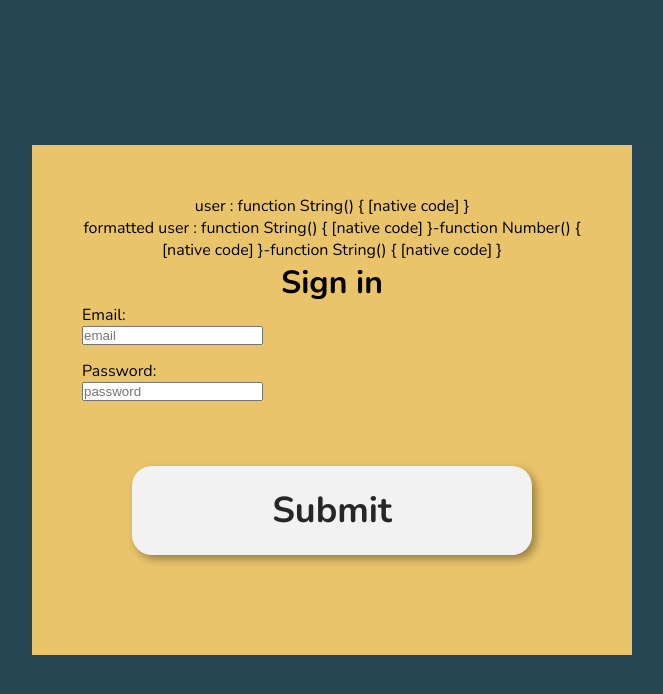
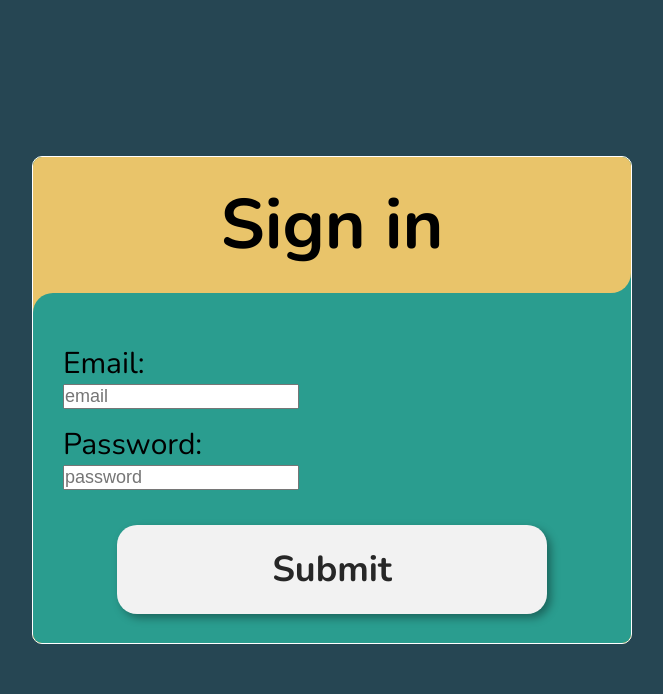
Before and after one commit to dridritwo/auxent-adrien-groupomania-front, a Vue app: page /login in a window 1280 px wide. Shown: the top 694 px of the page, without its empty margins (308-971 px from the left). Built offline with nearby package versions, Linux system fonts and the light colour scheme.

Commit message:
login view vizual

```diff
--- /dev/null
+++ b/src/components/buttons/ButtonLogOut.vue
@@ -0,0 +1,33 @@
+<script setup>
+import { useRouter, useRoute } from 'vue-router'
+const route = useRoute()
+const router = useRouter()
+
+function go() {
+  //store.commit("SET_USER", {});
+  router.push("/")
+}
+
+
+</script>
+
+<template>
+  <button @click="go">log out</button>
+</template>
+
+<style lang="scss" scoped>
+button {
+  color: $dark;
+  background-color: $light-grey;
+  width: 80%;
+  filter: drop-shadow(4px 4px 4px rgba(0, 0, 0, 0.35));
+  border-radius: 20px;
+  border: none;
+  margin: 10%;
+  padding: 20px;
+
+  font-family: "Nunito", Helvetica, Arial, sans-serif;
+  font-weight: 700;
+  font-size: 36px;
+}
+</style>
--- a/src/views/Home.vue
+++ b/src/views/Home.vue
@@ -4,6 +4,7 @@ import IconAboveFont1 from '@/assets/IconAboveFont1.vue';
 import { useStore } from 'vuex'
 import { ref } from 'vue'
 import { onMounted, computed } from 'vue'
+import ButtonLogOut from '../components/buttons/ButtonLogOut.vue';
 
 const store = useStore()
 const user = computed(() => store.state.user)
@@ -11,11 +12,8 @@ const formatedUser = computed(() => store.getters.formattedUser)
 
 onMounted(() => {
       console.log('Component is mounted!')
+      console.log("user : ", user)
     })
-
-    function click() {
-
-    }
 </script>
 
 <template>
@@ -24,7 +22,9 @@ onMounted(() => {
  name {{ user.username }}
  name {{ formatedUser }}
 
-    <button @click="click">home</button>
+
+
+    <ButtonLogOut />
     </div>
   </div>
 </template>
--- a/src/views/HomeNotLogged.vue
+++ b/src/views/HomeNotLogged.vue
@@ -7,6 +7,7 @@ const store = useStore()
 
 onMounted(()=>{
   console.log("jihihj", store.user)
+  // should check fortoken in local storage
 })
 </script>
 
--- a/src/views/Login.vue
+++ b/src/views/Login.vue
@@ -1,47 +1,62 @@
 <script setup>
-import { ref } from 'vue'
-import { useStore } from 'vuex'
-import { computed } from 'vue'
-import {logUser} from '@/services/UserService'
-import { useRouter, useRoute } from 'vue-router'
-const route = useRoute()
-const router = useRouter()
-const store = useStore()
+import { ref } from "vue";
+import { useStore } from "vuex";
+import { computed } from "vue";
+import { logUser } from "@/services/UserService";
+import { useRouter, useRoute } from "vue-router";
+const route = useRoute();
+const router = useRouter();
+const store = useStore();
 
-const user = computed(() => store.state.user)
-const formatedUser = computed(() => store.getters.formattedUser)
+const user = computed(() => store.state.user);
+const formatedUser = computed(() => store.getters.formattedUser);
 
 const formData = ref({
   email: "",
-  password: ""
-})
+  password: "",
+});
 
 async function submit() {
   let response = await logUser(formData.value);
-  console.log("response : ", response)
-  store.commit('SET_USER', response)
-  router.push('/home')
+  console.log("response : ", response);
+  store.commit("SET_USER", response);
+  router.push("/home");
 }
-
 </script>
-
 
 <template>
   <div id="home">
     <div class="home-container">
-      <div class="username" v-if="store.state.user">
-        user : {{user.username}}
+      <div class="header-back">
+        <div class="header">
+          <h1>Sign in</h1>
         </div>
-      formatted user : {{formatedUser}}
-      <h1>Sign in</h1>
+      </div>
+      <div class="form-back">
         <form id="login-form" @submit.prevent="submit">
+        <div class="inputs">
+
           <label for="email">Email:</label>
-        <input class="input" type="email" name="email" v-model="formData.email" placeholder="email" />
+          <input
+            class="input"
+            type="email"
+            name="email"
+            v-model="formData.email"
+            placeholder="email"
+          />
           <label for="password">Password:</label>
-        <input class="input" type="password" name="password" v-model="formData.password" placeholder="password" />
+          <input
+            class="input"
+            type="password"
+            name="password"
+            v-model="formData.password"
+            placeholder="password"
+          />
+        </div>
 
           <button class="button">Submit</button>
         </form>
+      </div>
     </div>
   </div>
 </template>
@@ -58,17 +73,47 @@ async function submit() {
     max-width: $max-width-desk;
     background-color: $secondary;
     width: 80%;
-    padding: 50px;
+    border: 1px solid white;
+    border-radius: 10px;
+    overflow: hidden;
+    min-width: 300px;
 
+    .header-back {
+      background-color: $fourth;
+      .header {
+        background-color: $secondary;
+        border-radius: 0% 0 20px 0;
+        padding: 20px 0px;
+        font-size: 35px;
+      }
+    }
+    .form-back {
+      background-color: $secondary;
       form {
+        display: flex;
+        flex-direction: column;
+        justify-content: center;
+        align-items: center;
+        width: 100%;
+        background-color: $fourth;
+        border-radius: 20px 0 0px 0;
+        padding: 5%;
+        .inputs {
           display: flex;
         flex-direction: column;
         justify-content: center;
         align-items: flex-start;
         width: 100%;
+        font-size: 30px;
+        margin: 20px 0px;
+        }
+        .button {
+          margin: 0%;
+        }
         input {
           margin-bottom: 15px;
           text-align: start;
+          font-size: large;
         }
         label {
           text-align: start;
@@ -77,6 +122,7 @@ async function submit() {
       }
     }
   }
+}
 .shadow {
   filter: drop-shadow(3px 5px 2px rgb(0 0 0 / 0.4));
 }
```
Lines whose indentation alone changed are shown as unchanged.
